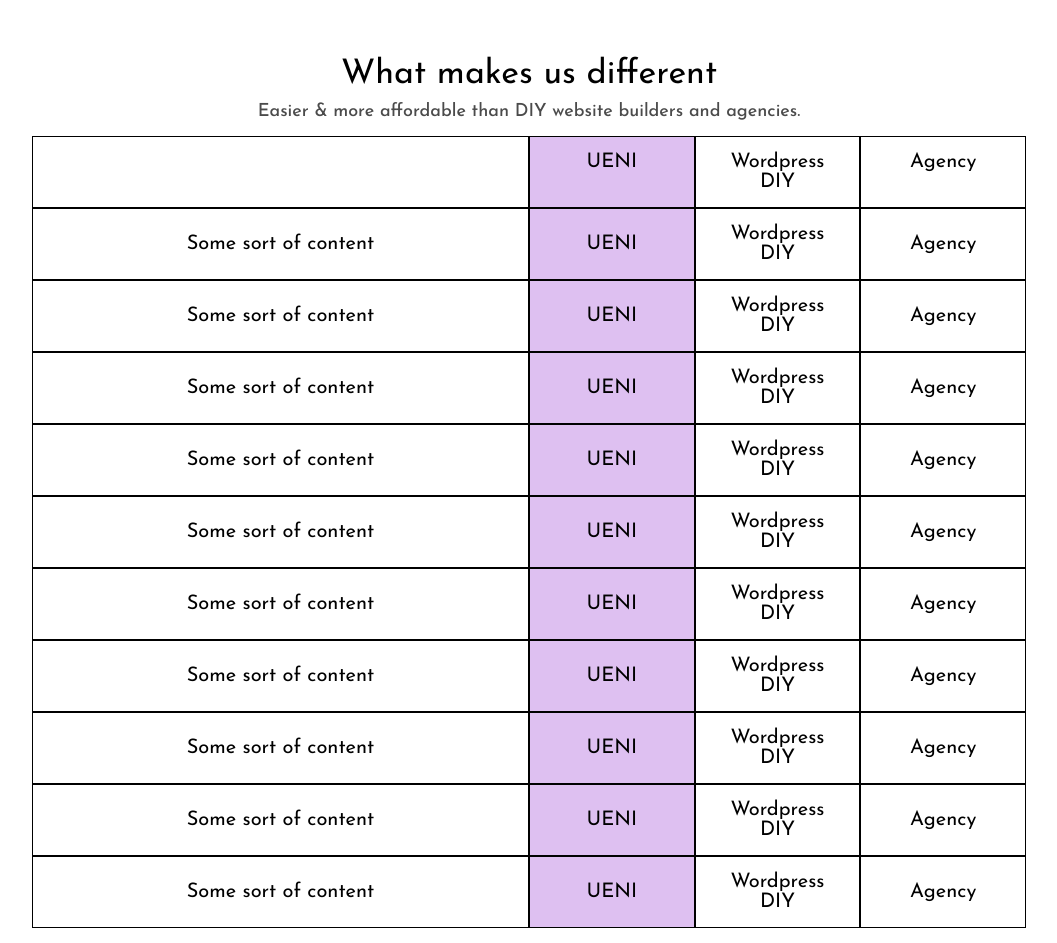
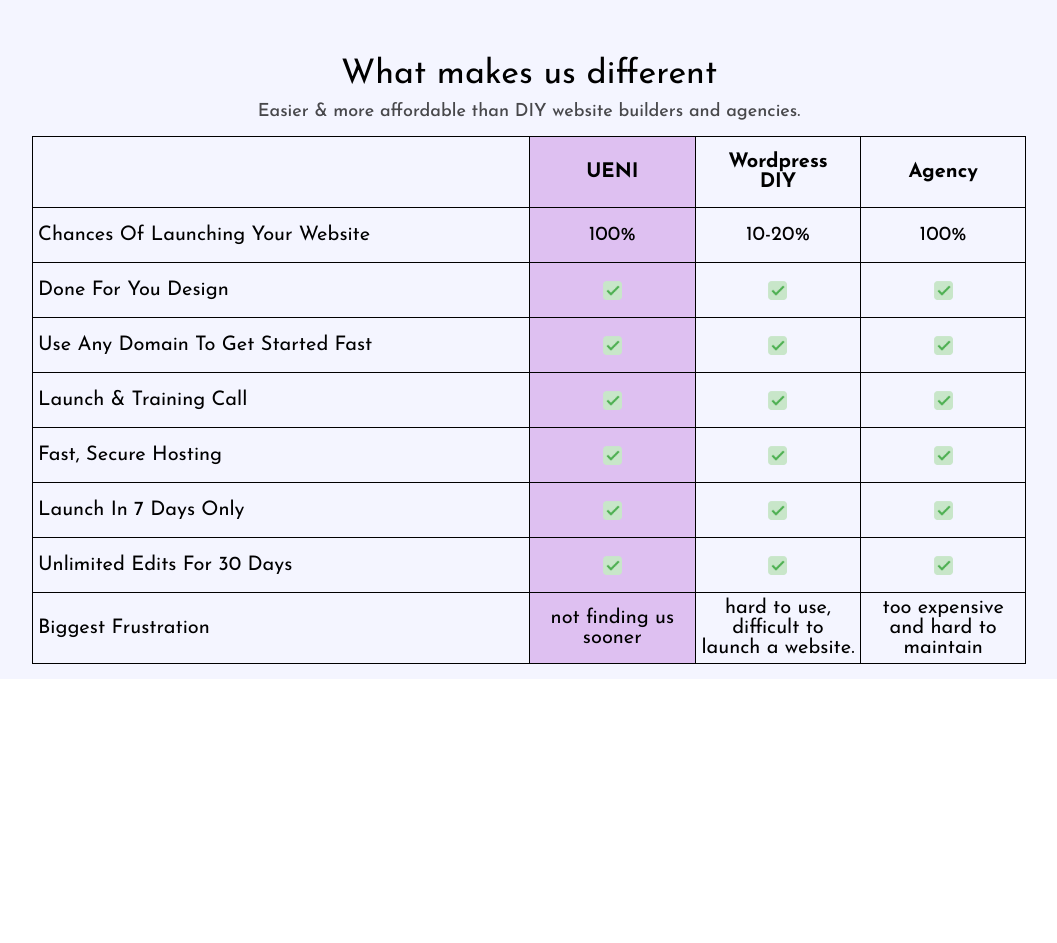
Before and after one commit to Bunningss/doubleOthree, a Next.js app: page / in a window 1280 px wide. Shown: the part 900-1843 px from the top of the page, without its empty margins (111-1168 px from the left). After the commit the page ends 1579 px from the top, so only its background shows below. Built offline with nearby package versions, Linux system fonts and the light colour scheme.

Commit message:
table content

```diff
--- a/src/app/page.module.css
+++ b/src/app/page.module.css
@@ -1,5 +1,5 @@
 .hero {
-  height: 100vh;
+  min-height: 100vh;
   background-color: var(--accent);
   text-align: center;
 }
--- a/src/components/FeatureTable/FeatureTable.jsx
+++ b/src/components/FeatureTable/FeatureTable.jsx
@@ -1,3 +1,4 @@
+import { comparisons } from "@/staticData";
 import styles from "./FeatureTable.module.css";
 import FeaturetableContent from "./FeaturetableContent/FeaturetableContent";
 
@@ -11,16 +12,9 @@
         <div className={styles.tableHeader}>Wordpress DIY</div>
         <div className={styles.tableHeader}>Agency</div>
       </div>
-      <FeaturetableContent />
-      <FeaturetableContent />
-      <FeaturetableContent />
-      <FeaturetableContent />
-      <FeaturetableContent />
-      <FeaturetableContent />
-      <FeaturetableContent />
-      <FeaturetableContent />
-      <FeaturetableContent />
-      <FeaturetableContent />
+      {comparisons.map((comp, indx) => (
+        <FeaturetableContent data={comp} key={indx} />
+      ))}
     </>
   );
 };
--- a/src/components/FeatureTable/FeatureTable.module.css
+++ b/src/components/FeatureTable/FeatureTable.module.css
@@ -7,8 +7,21 @@
   border: 1px solid var(--variant);
   padding: 15px;
   font-size: 20px;
+  font-weight: 700;
+
+  display: flex;
+  align-items: center;
+  justify-content: center;
 }
 
 .tableHeader:nth-child(4n - 2) {
   background-color: var(--secondary);
 }
+
+.tableHeader {
+  border-right: none;
+}
+
+.tableHeader:last-child {
+  border-right: 1px solid var(--variant);
+}
--- a/src/components/FeatureTable/FeaturetableContent/FeaturetableContent.jsx
+++ b/src/components/FeatureTable/FeaturetableContent/FeaturetableContent.jsx
@@ -1,12 +1,38 @@
+import Image from "next/image";
 import styles from "./FeaturetableContent.module.css";
 
-const FeaturetableContent = () => {
+const FeaturetableContent = ({ data }) => {
   return (
     <div className={styles.columnWrapper}>
-      <span className={styles.tableColumn}>Some sort of content</span>
-      <span className={styles.tableColumn}>UENI</span>
-      <span className={styles.tableColumn}>Wordpress DIY</span>
-      <span className={styles.tableColumn}>Agency</span>
+      <span className={styles.tableColumn}>{data?.label}</span>
+
+      {data.us && <span className={styles.tableColumn}>{data?.us}</span>}
+
+      {data.usIcon && (
+        <span className={styles.tableColumn}>
+          <Image className={styles.tableColumnIcon} src={data?.usIcon} />
+        </span>
+      )}
+
+      {data.others && (
+        <span className={styles.tableColumn}>{data?.others}</span>
+      )}
+
+      {data.usIcon && (
+        <span className={styles.tableColumn}>
+          <Image className={styles.tableColumnIcon} src={data?.usIcon} />
+        </span>
+      )}
+
+      {data.agency && (
+        <span className={styles.tableColumn}>{data?.agency}</span>
+      )}
+
+      {data.usIcon && (
+        <span className={styles.tableColumn}>
+          <Image className={styles.tableColumnIcon} src={data?.usIcon} />
+        </span>
+      )}
     </div>
   );
 };
--- a/src/components/FeatureTable/FeaturetableContent/FeaturetableContent.module.css
+++ b/src/components/FeatureTable/FeaturetableContent/FeaturetableContent.module.css
@@ -5,14 +5,32 @@
 
 .tableColumn {
   border: 1px solid var(--variant);
-  padding: 15px;
+  padding: 5px;
+  min-height: 55px;
   font-size: 20px;
 
   display: flex;
   align-items: center;
   justify-content: center;
+  border-top: none;
+  border-right: none;
+}
+
+.tableColumn:nth-child(1) {
+  justify-content: flex-start;
+  text-transform: capitalize;
 }
 
 .tableColumn:nth-child(4n - 2) {
   background-color: var(--secondary);
 }
+
+.tableColumn:last-child {
+  border-right: 1px solid var(--variant);
+}
+
+.tableColumnIcon {
+  width: 25px;
+  height: 25px;
+  object-fit: contain;
+}
--- a/src/components/Headers/Headers.module.css
+++ b/src/components/Headers/Headers.module.css
@@ -5,6 +5,7 @@
 .XLHeader {
   margin: 65px 0 15px 0;
   font-size: 48px;
+  font-weight: 600;
 }
 
 .headerPrimary {
--- a/src/staticData.js
+++ b/src/staticData.js
@@ -61,3 +61,54 @@
     label: "30 day money-back guarantee",
   },
 ];
+
+export const comparisons = [
+  {
+    label: "chances of launching your website",
+    us: "100%",
+    others: "10-20%",
+    agency: "100%",
+  },
+  {
+    label: "Done for you design",
+    usIcon: tick,
+    othersIcon: tick,
+    agencyIcon: tick,
+  },
+  {
+    label: "use any domain to get started fast",
+    usIcon: tick,
+    othersIcon: tick,
+    agencyIcon: tick,
+  },
+  {
+    label: "launch & training call",
+    usIcon: tick,
+    othersIcon: tick,
+    agencyIcon: tick,
+  },
+  {
+    label: "fast, secure hosting",
+    usIcon: tick,
+    othersIcon: tick,
+    agencyIcon: tick,
+  },
+  {
+    label: "launch in 7 days only",
+    usIcon: tick,
+    othersIcon: tick,
+    agencyIcon: tick,
+  },
+  {
+    label: "unlimited edits for 30 days",
+    usIcon: tick,
+    othersIcon: tick,
+    agencyIcon: tick,
+  },
+  {
+    label: "biggest frustration",
+    us: "not finding us sooner",
+    others: "hard to use, difficult to launch a website.",
+    agency: "too expensive and hard to maintain",
+  },
+];
```
Also changed, not shown: src/app/login/page.jsx (added, +7 -0 lines).
